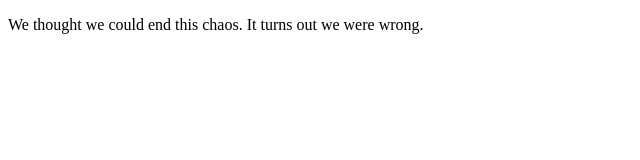
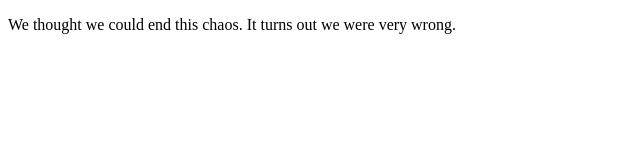
Before and after one commit to montecrypto-game/montecrypto-game.github.io, a plain HTML site: page index.html in a window 1280 px wide. Shown: the full height of the page, 0-640 px from the left. Drawn offline with Linux system fonts and the light colour scheme.

Commit message:
And so it begins

```diff
--- a/index.html
+++ b/index.html
@@ -1,5 +1,5 @@
 <!DOCTYPE HTML>
 <body>
-	<p> We thought we could end this chaos. It turns out we were wrong. </p>
+	<p> We thought we could end this chaos. It turns out we were very wrong. </p>
 
 </body>
```
